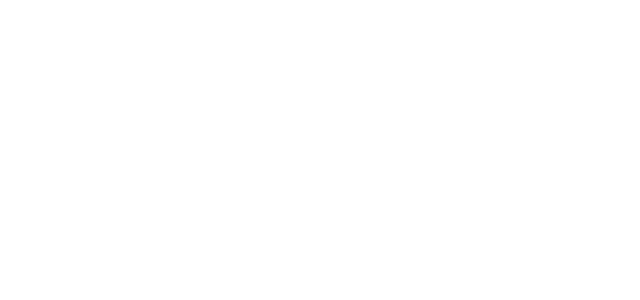
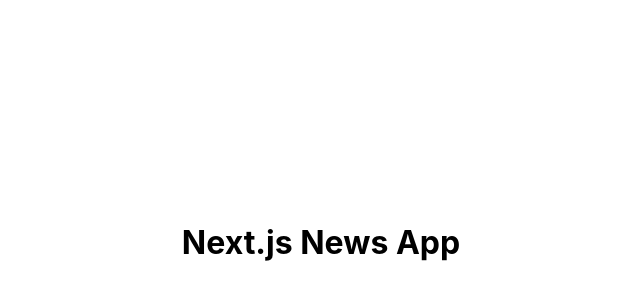
Before and after one commit to DmitryVelichko/news-api-simple-app-nextjs, a Next.js app: page / in a window 1280 px wide. Shown: the part 158-458 px from the top of the page, without its empty margins (319-959 px from the left). Built offline with nearby package versions, Linux system fonts and the light colour scheme.

Commit message:
New commit

```diff
--- a/pages/index.js
+++ b/pages/index.js
@@ -6,7 +6,9 @@
 
     return (
         <div className='page-container'>
-
+            <div className={styles.main}>
+                <h1>Next.js News App</h1>
+            </div>
         </div>
     )
 
```
